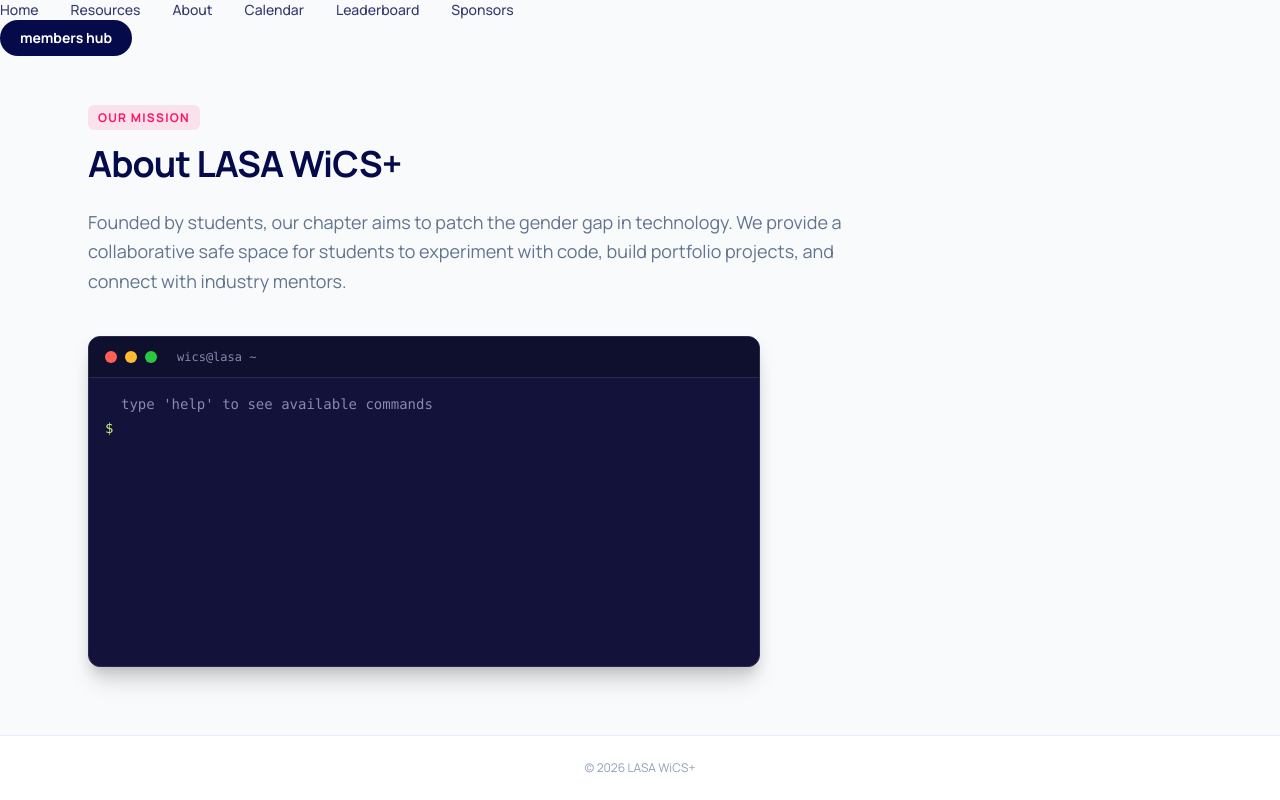
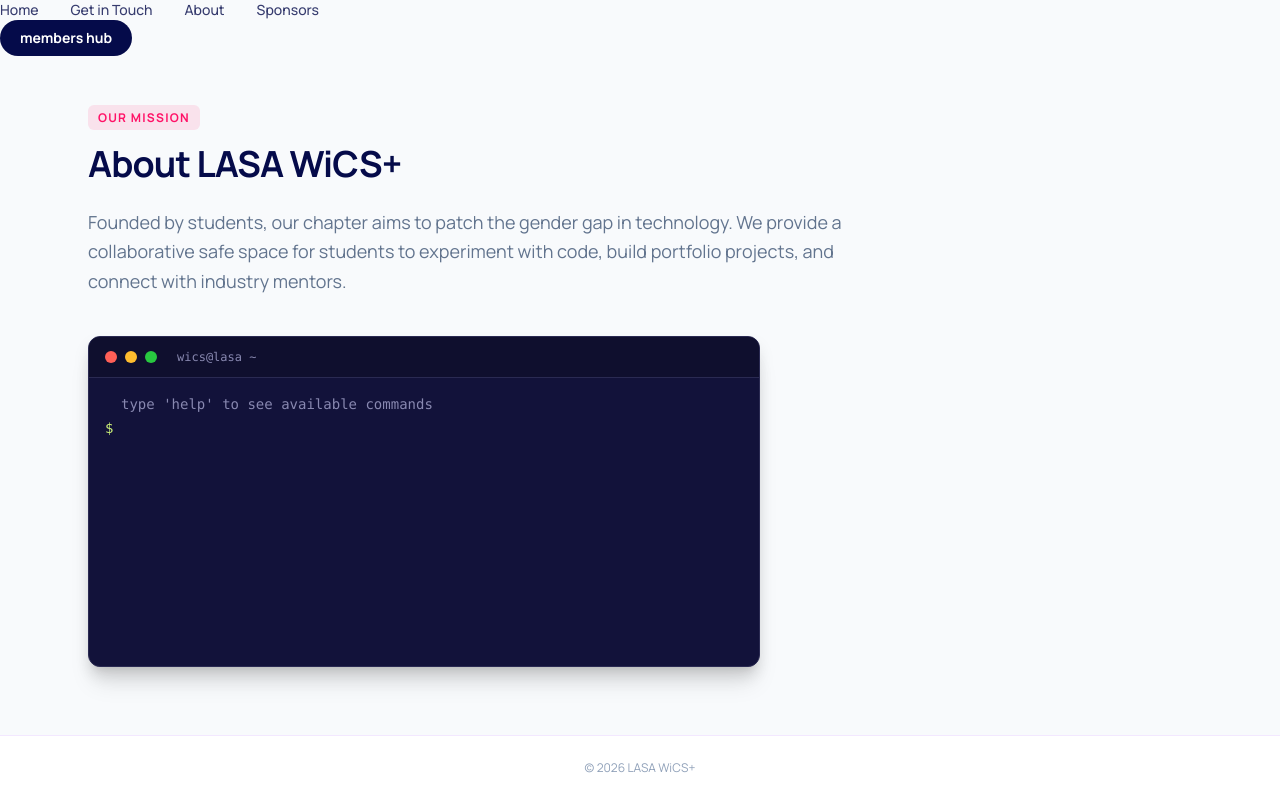
Before and after one commit to raspbytes/lasawics, a React (Vite) app: page /about in a window 1280 px wide. Built offline with nearby package versions, Linux system fonts and the light colour scheme.

Commit message:
formattingehhhh

```diff
--- a/src/App.jsx
+++ b/src/App.jsx
@@ -4,6 +4,7 @@ import Layout from "./components/Layout"
 import wicsLogo from "./assets/logowics.png"
 import About from "./pages/About"
 import PasswordGate from "./pages/PasswordGate"
+import MembersHub from "./pages/MembersHub"
 
 function Home() {
   const eventsSectionRef = useRef(null)
--- a/src/components/Layout.jsx
+++ b/src/components/Layout.jsx
@@ -9,11 +9,8 @@ export default function Layout({ children }) {
   <Link to="/" className="text-sm font-medium text-wics-dark/80 transition-colors hover:text-wics-pink">Home</Link>
 
   {/* Changed href="#" to href="/resources" or keep them as standard placeholders without snap actions */}
-  <Link to="/resources" className="text-sm font-medium text-wics-dark/80 transition-colors hover:text-wics-pink">Resources</Link>
+  <Link to="/contact" className="text-sm font-medium text-wics-dark/80 transition-colors hover:text-wics-pink">Get in Touch</Link>
   <Link to="/about" className="text-sm font-medium text-wics-dark/80 transition-colors hover:text-wics-pink">About</Link>
-
-  <Link to="/calendar" className="text-sm font-medium text-wics-dark/80 transition-colors hover:text-wics-pink">Calendar</Link>
-  <Link to="/leaderboard" className="text-sm font-medium text-wics-dark/80 transition-colors hover:text-wics-pink">Leaderboard</Link>
   <Link to="/sponsors" className="text-sm font-medium text-wics-dark/80 transition-colors hover:text-wics-pink">Sponsors</Link>
 </div>
 
```
